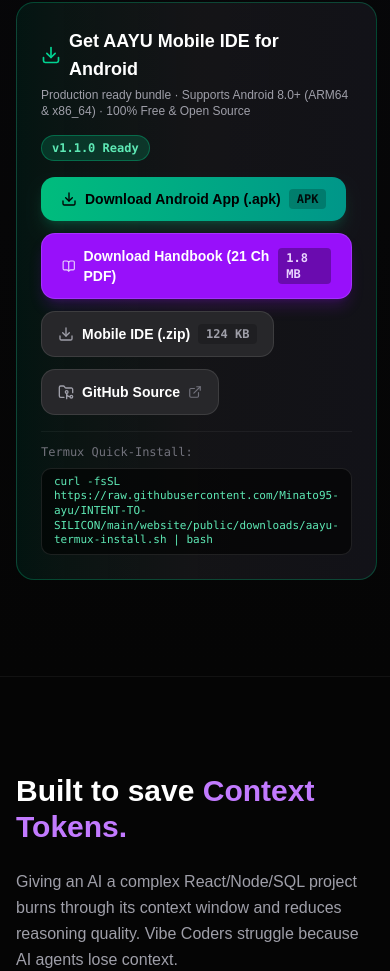
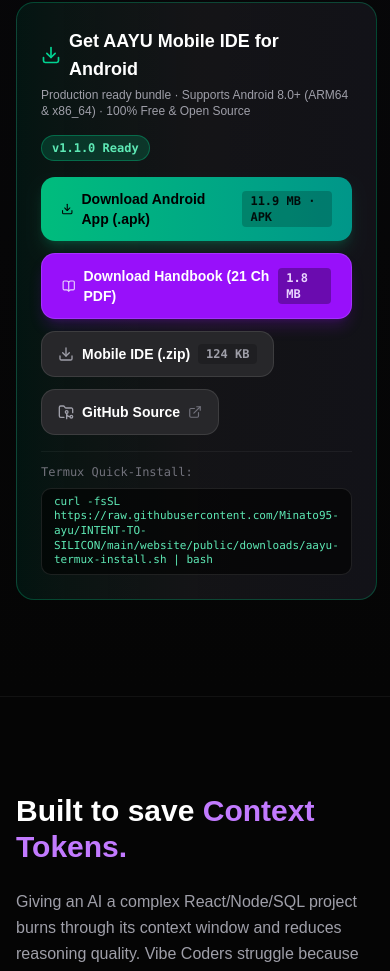
Before and after one commit to Minato95-ayu/INTENT-TO-SILICON, a Next.js app in the folder website/: page / in a window 390 px wide. Shown: the part 3622-4593 px from the top of the page. Built offline with nearby package versions, Linux system fonts and the light colour scheme.

Commit message:
feat(mobile): compile and deploy real native Android APK (11.9 MB) with Pydroid3-style IDE and VM output

```diff
--- a/website/app/download/page.tsx
+++ b/website/app/download/page.tsx
@@ -15,7 +15,7 @@
 
   const sdkDownloads = [
     { os: 'Windows (SDK)', icon: <Cpu className="w-8 h-8 text-blue-400" />, desc: 'CLI & Compiler (.zip)', file: 'aayu-windows.zip', color: 'hover:border-blue-500/50' },
-    { os: 'Android Mobile (APK)', icon: <Smartphone className="w-8 h-8 text-emerald-400" />, desc: 'Native Mobile IDE (.apk)', file: 'aayu-android.apk', localUrl: '/downloads/aayu-android.apk', color: 'hover:border-emerald-500/50' },
+    { os: 'Android Mobile (APK)', icon: <Smartphone className="w-8 h-8 text-emerald-400" />, desc: 'Native Mobile IDE · 11.9 MB (.apk)', file: 'aayu-android.apk', localUrl: '/downloads/aayu-android.apk', color: 'hover:border-emerald-500/50' },
     { os: 'Master Handbook (PDF)', icon: <BookOpen className="w-8 h-8 text-purple-400" />, desc: 'Official 21-Chapter PDF', file: 'The_Ultimate_AAYU_Handbook_Ayush_Ghrit_Kaushik.pdf', localUrl: '/aayu-handbook.pdf', color: 'hover:border-purple-500/50' },
     { os: 'Linux (SDK)', icon: <Cpu className="w-8 h-8 text-orange-400" />, desc: 'CLI & Compiler (.tar.gz)', file: 'aayu-linux.tar.gz', color: 'hover:border-orange-500/50' },
     { os: 'macOS (SDK)', icon: <Cpu className="w-8 h-8 text-zinc-300" />, desc: 'CLI & Compiler (.zip)', file: 'aayu-macos.zip', color: 'hover:border-zinc-500/50' }
--- a/website/app/page.tsx
+++ b/website/app/page.tsx
@@ -378,7 +378,7 @@
                   >
                     <Download className="w-4 h-4 text-black" />
                     <span>Download Android App (.apk)</span>
-                    <span className="rounded bg-black/20 px-2 py-0.5 text-xs text-black/90 font-mono">APK</span>
+                    <span className="rounded bg-black/20 px-2 py-0.5 text-xs text-black/90 font-mono">11.9 MB · APK</span>
                   </a>
 
                   <a
```
Also changed, not shown: 1 other file (tests, documents, lock files or other folders).
